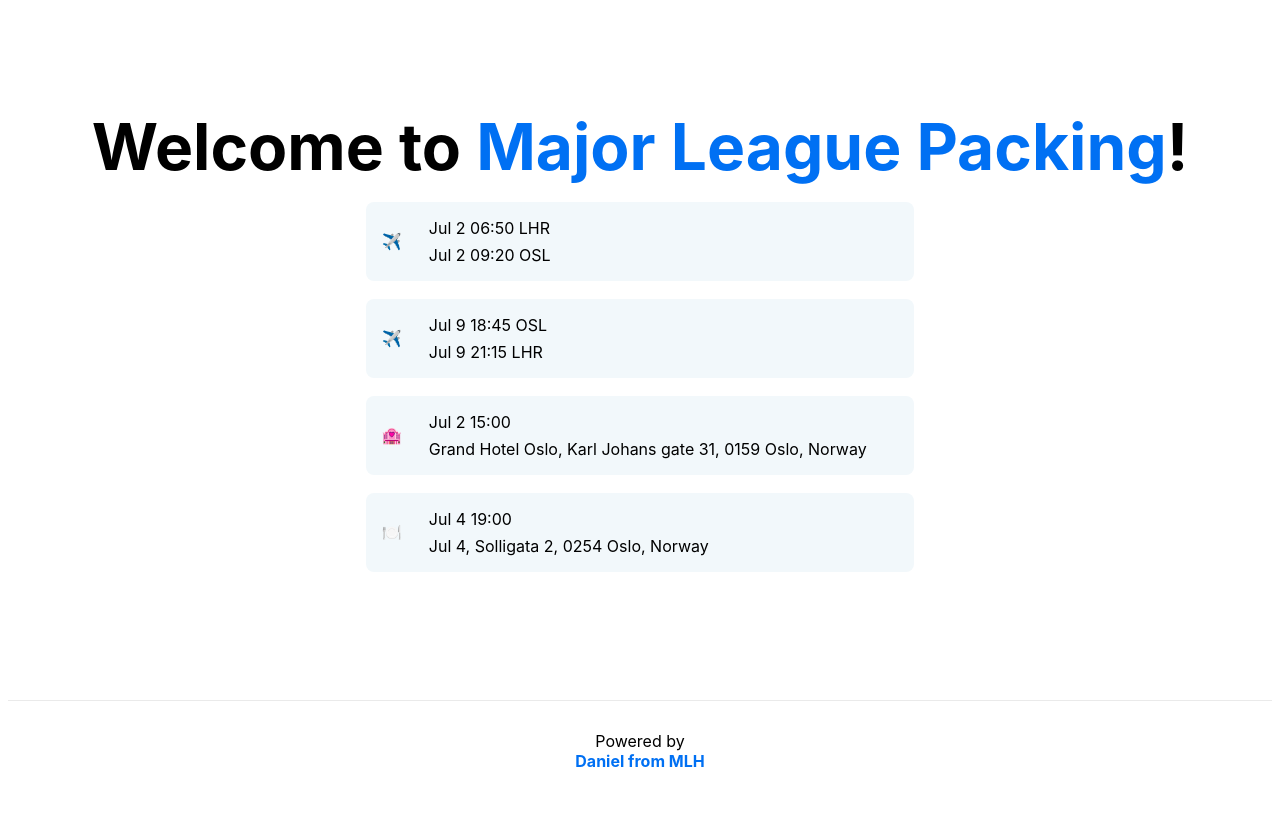
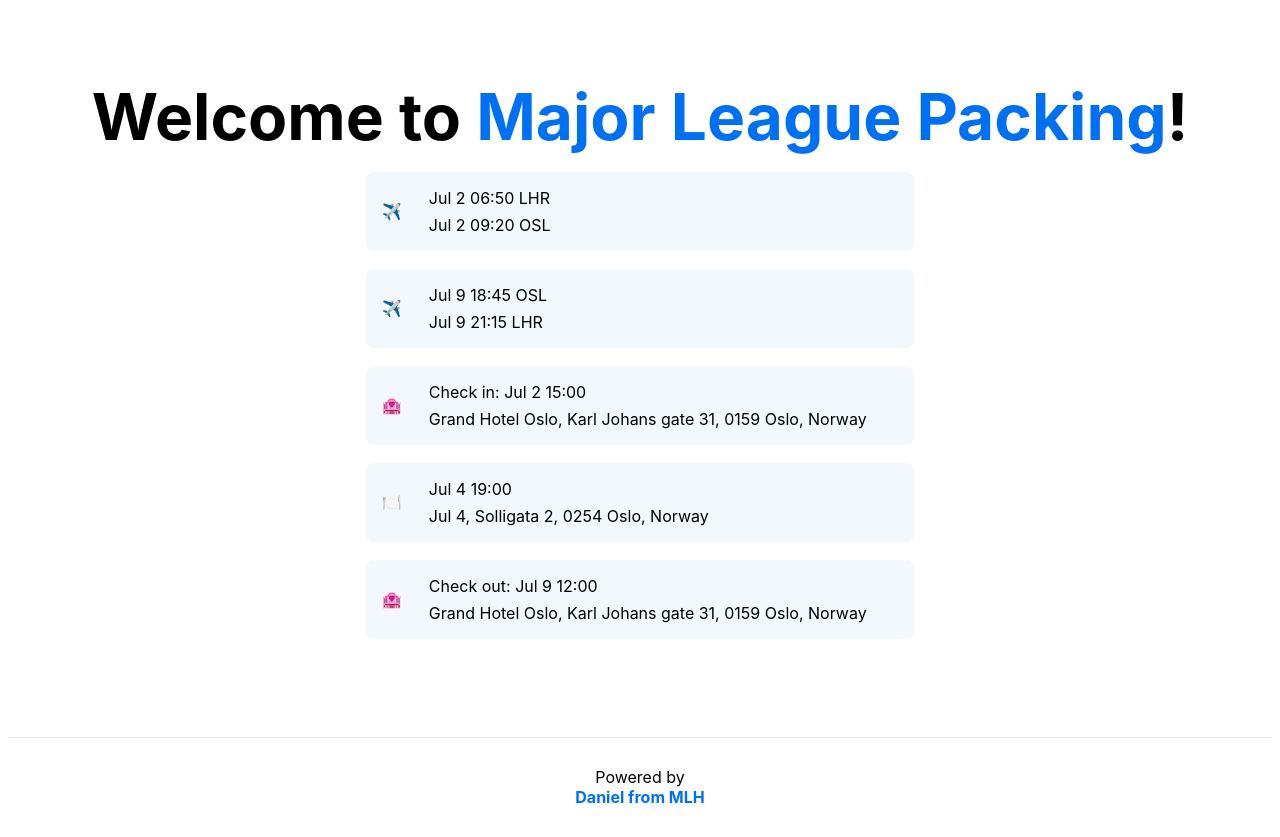
Before and after one commit to daniel692a/major-league-packing, a Next.js app: page / in a window 1280 px wide. Before the commit the page ends 800 px from the top, so only its background shows below. Built offline with nearby package versions, Linux system fonts and the light colour scheme.

Commit message:
Add accommodation checkouts

```diff
--- a/components/AccommodationCheckOut.js
+++ b/components/AccommodationCheckOut.js
@@ -4,7 +4,7 @@
         <>
             <InformationContainer
                 icon='🏩'
-                upperDescription={`${endDate} ${checkOutTime}`}
+                upperDescription={`Check out: ${endDate} ${checkOutTime}`}
                 lowerDescription={`${name}, ${address}`}
             />
         </>
--- a/components/AccommodationCheckin.js
+++ b/components/AccommodationCheckin.js
@@ -4,7 +4,7 @@
         <>
             <InformationContainer
                 icon='🏩'
-                upperDescription={`${startDate} ${checkInTime}`}
+                upperDescription={`Check in: ${startDate} ${checkInTime}`}
                 lowerDescription={`${name}, ${address}`}
             />
         </>
--- a/components/Itinerary.js
+++ b/components/Itinerary.js
@@ -1,5 +1,6 @@
 import Flight from './Flight';
 import AccommodationCheckin from './AccommodationCheckin';
+import AccommodationCheckOut from './AccommodationCheckOut';
 import Restaurant from './Restaurant';
 
 export default function Itinerary({itinerary}) {
@@ -25,12 +26,22 @@
                         address={place.address}
                     />
                 ))}
+
                 {itinerary.restaurants.map(restaurant => (
                     <Restaurant
                         time={restaurant.time}
                         date={restaurant.date}
                         name={restaurant.name}
                         address={restaurant.address}
+                    />
+                ))}
+
+                {itinerary.accommodation.map(place => (
+                    <AccommodationCheckOut
+                        endDate={place.endDate}
+                        checkOutTime={place.checkOutTime}
+                        name={place.name}
+                        address={place.address}
                     />
                 ))}
             </section>
```
